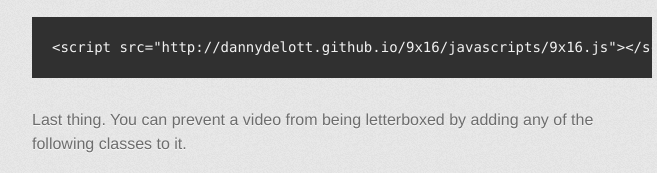
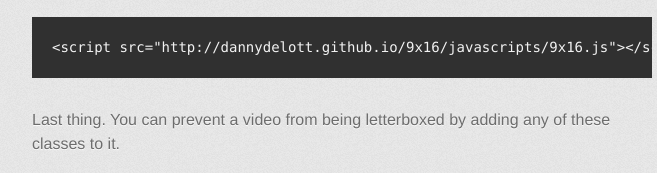
Before and after one commit to DannyDelott/9x16, a plain HTML site: page index.html in a window 1280 px wide. Shown: the part 922-1095 px from the top of the page, 298-955 px from the left. Drawn offline with nearby package versions, Linux system fonts and the light colour scheme; a web font is replaced by a local one.

Commit message:
Update index.html

```diff
--- a/index.html
+++ b/index.html
@@ -60,7 +60,7 @@
           <p>Then, copy and paste this line of code beneath jQuery:</p>
           <pre><code>&lt;script src=&quot;http://dannydelott.github.io/9x16/javascripts/9x16.js&quot;&gt;&lt;/script&gt;</code></pre>
 
-          <p>Last thing.  You can prevent a video from being letterboxed by adding any of the following classes to it.</p>
+          <p>Last thing.  You can prevent a video from being letterboxed by adding any of these classes to it.</p>
           <pre><code>.no-please-no<br>.not-me-please<br>.oh-spare-me</code></pre>
           <p>Once your page loads, all of your HTML5 videos will be vertically letterboxed!</p>
 
```
